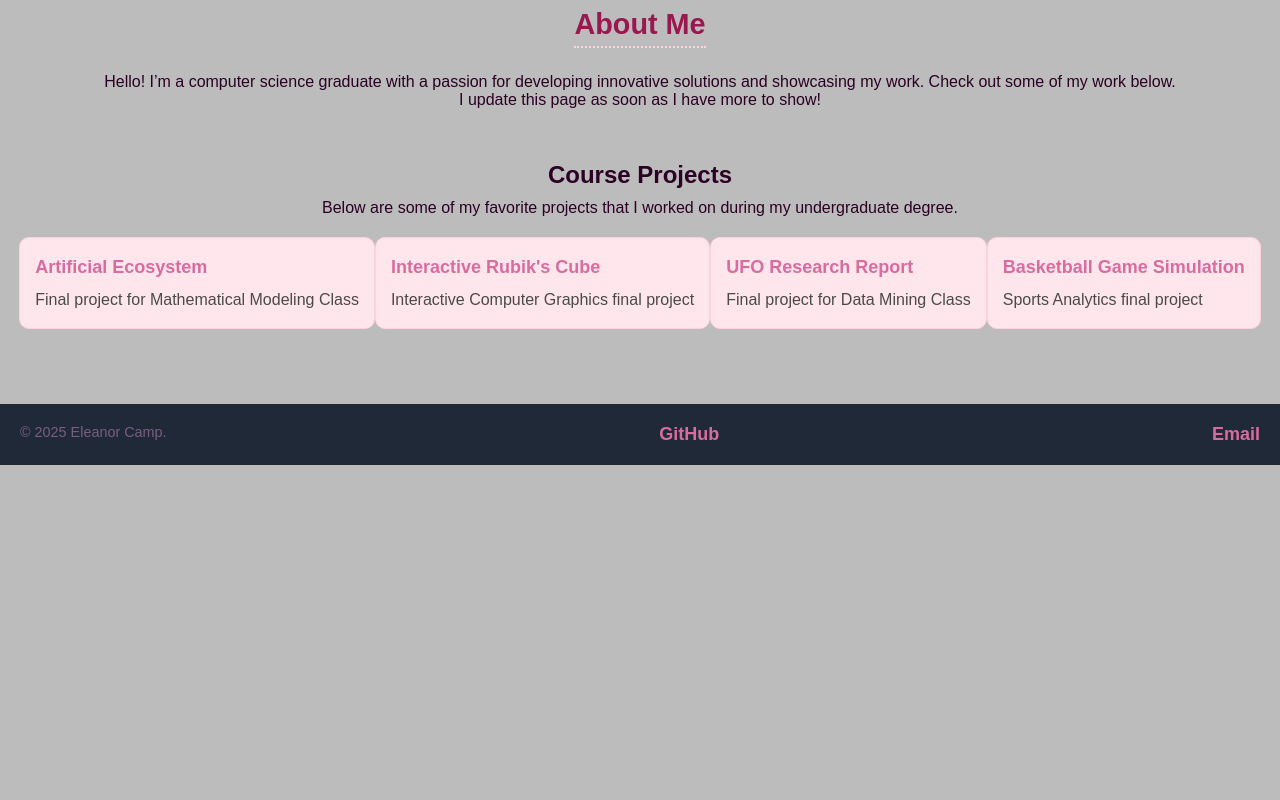
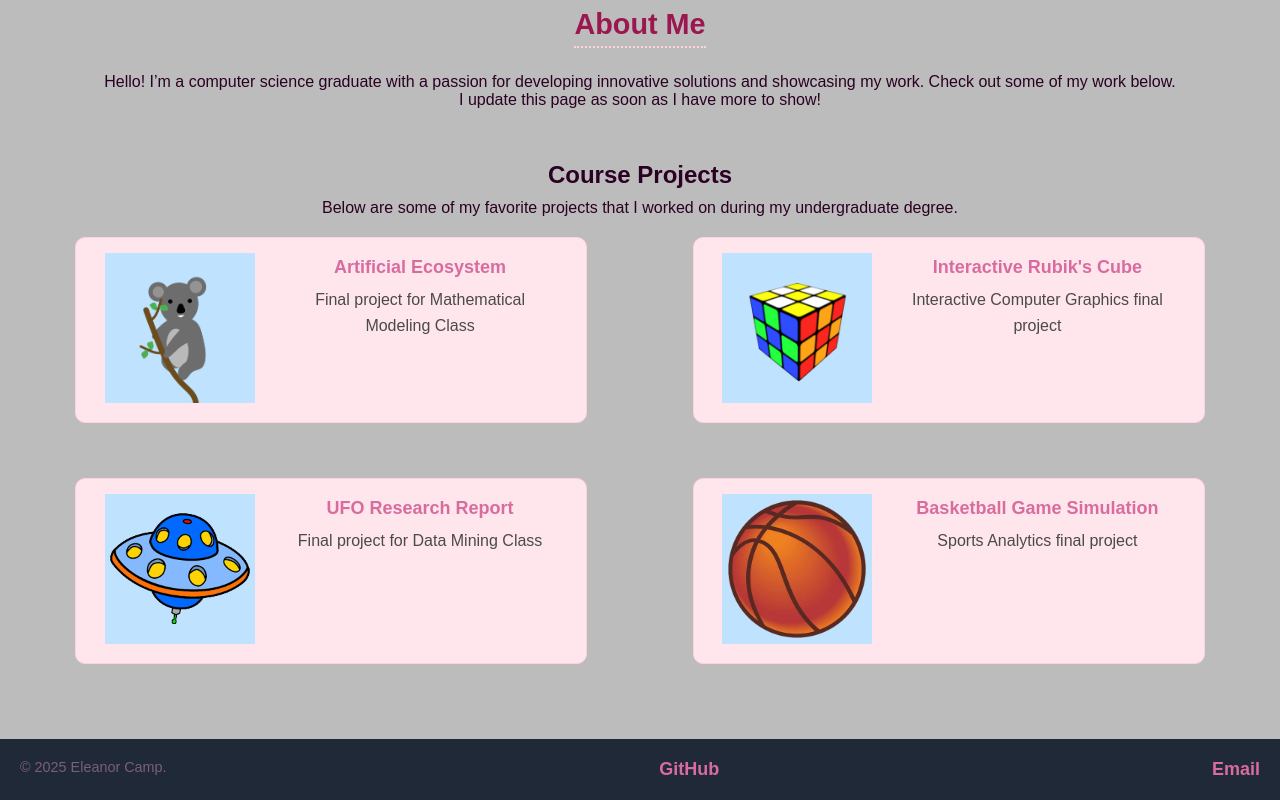
Before and after one commit to eleanorcamp/eleanorcamp.github.io, a plain HTML site: page index.html in a window 1280 px wide. Shown: the part 542-1342 px from the top of the page. Before the commit the page ends 1007 px from the top, so only its background shows below. Drawn offline with Linux system fonts and the light colour scheme.

Commit message:
Implement sizing of cards with thumbails

```diff
--- a/css/index.css
+++ b/css/index.css
@@ -251,6 +251,23 @@ a:hover {
 
 /* --------create new styles-------- */
 
+
+.project-card{
+    display: flex;
+    justify-content: space-around;
+    flex-basis: 40%;
+}
+
+.thumbnail-wrapper img{
+    max-width: 150px;
+}
+
+.project-info-wrapper{
+    text-align: center;
+    flex-basis: 275px;
+}
+
+
 .main-body{
     display: flex;
     flex-direction: column;
@@ -271,7 +288,12 @@ a:hover {
     flex-wrap: wrap;
     flex: 1 1 0;
     justify-content: space-evenly;
+    gap: 30px;
+}
 
+.clickable-div{
+    display: block;
+    /* width: 100%; */
 }
 
 .project-section-header{
@@ -281,10 +303,6 @@ a:hover {
     justify-content: center;
     gap: 10px;
     padding: 20px;
-}
-
-.project-card{
-    max-width: 45%;
 }
 
 #scroll-test{
--- a/index.html
+++ b/index.html
@@ -73,9 +73,17 @@
 
 
         <div class="course-projects">
-            <div class="project-card" id="scroll-test">
+
+            <div class="project-card">
+                <div class="thumbnail-wrapper">
+                    <img src="./source/pics/ecosystemPic.jpg" alt="">
+                </div>
+
+                <div class="project-info-wrapper">
                     <h3 class="project-title"><a href="./source/Ecosystem/EcosystemPoster.pdf">Artificial Ecosystem</a></h3>
+                    <!-- <a href="./source/Ecosystem/EcosystemPoster.pdf">Artificial Ecosystem</a> -->
                     <p class="project-description">Final project for Mathematical Modeling Class</p>
+                </div>
                 <!-- <p class="project-description">
                     My mathematical modeling course covered various algorithms and techniques used in
                     Monte Carlo simulations. Examples of this included creating and sampling from different
@@ -101,13 +109,18 @@
                     my findings. I presented these results at
                     <a href="https://new.sewanee.edu/academics/undergraduate-research/scholarship-sewanee/">Scholarship Sewanee</a>,
                     my school's annual research symposium.
-
                 </p> -->
             </div>
 
             <div class="project-card">
+                <div class="thumbnail-wrapper">
+                    <img src="./source/pics/rubiksCubePic.png" alt="">
+                </div>
+
+                <div class="project-info-wrapper">
                     <h3 class="project-title"><a href="./source/RubiksCube/CubeDescription.html">Interactive Rubik's Cube</a></h3>
                     <p class="project-description">Interactive Computer Graphics final project</p>
+                </div>
                 <!-- <p class="project-description">
                     My Interactive Computer Graphics class was done utilizing the <a href="https://threejs.org/">three.js</a> library.
                     Our semester was spent learning the basics of setting up a graphics scene, how to utilize textures and material,
@@ -129,8 +142,14 @@
             </div>
 
             <div class="project-card">
+                <div class="thumbnail-wrapper">
+                    <img src="./source/pics/ufoPic.png" alt="">
+                </div>
+
+                <div class="project-info-wrapper">
                     <h3 class="project-title"><a href="./source/UFO/UFOProject.html">UFO Research Report</a></h3>
                     <p class="project-description">Final project for Data Mining Class</p>
+                </div>
                 <!-- <p class="project-description">
                     My group was tasked with finding a dataset and performing
                     statistical analyses to find interesting patterns in the data. After conducting tests
@@ -154,8 +173,14 @@
             </div>
 
             <div class="project-card">
+                <div class="thumbnail-wrapper">
+                    <img src="./source/pics/basketballPic.png" alt="">
+                </div>
+
+                <div class="project-info-wrapper">
                     <h3 class="project-title"><a href="./source/BBallSim/CampStatsFinal.html">Basketball Game Simulation</a></h3>
                     <p class="project-description">Sports Analytics final project</p>
+                </div>
                 <!-- <p class="project-description">
                     My Sports analytics class was focused on analyzing, predicting, and ranking team and player performance.
                     Using publicly available datasets we made our own Simple Rating Systems, simulated NCAA tournaments,
```
Lines whose indentation alone changed are shown as unchanged.
